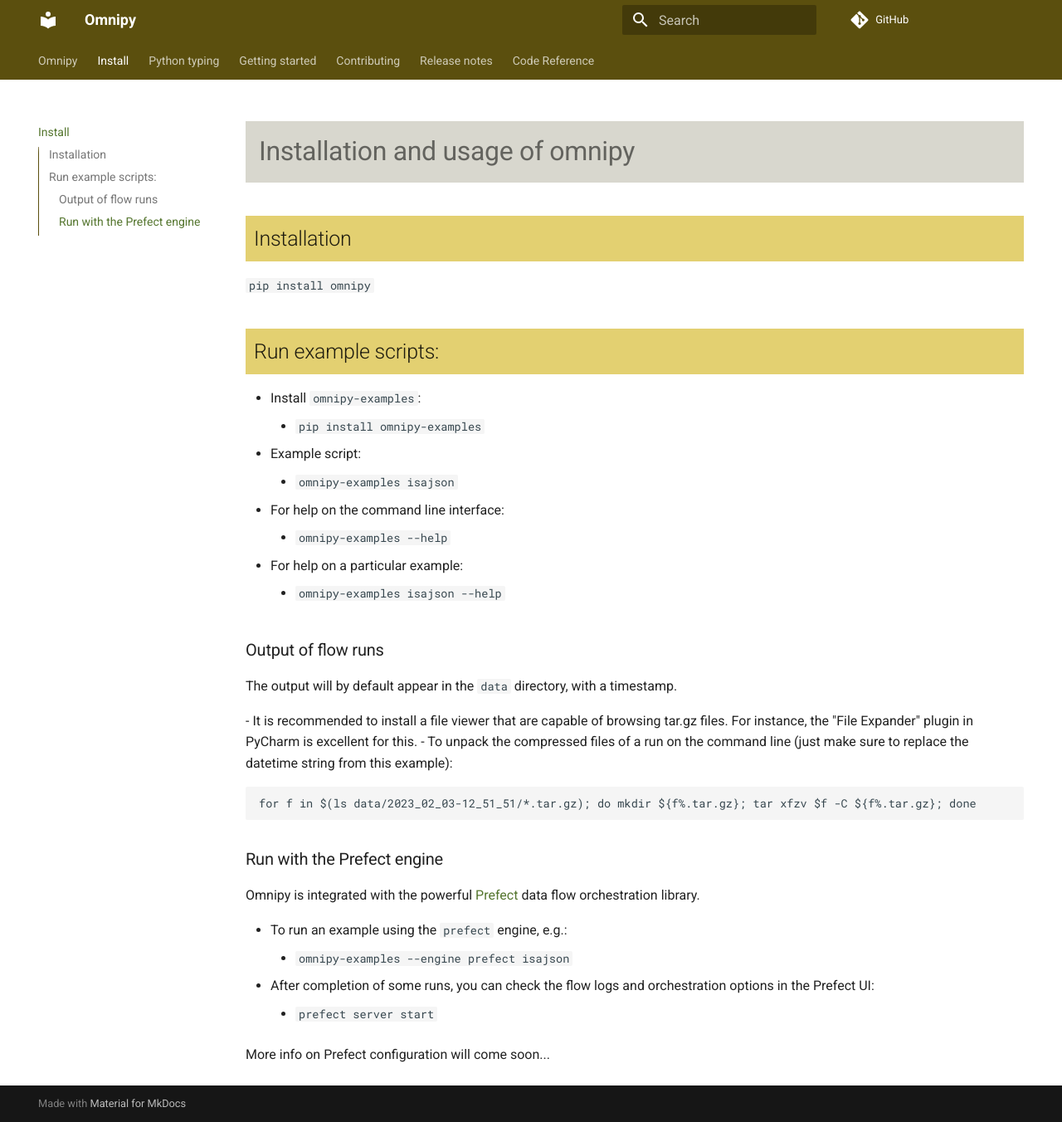
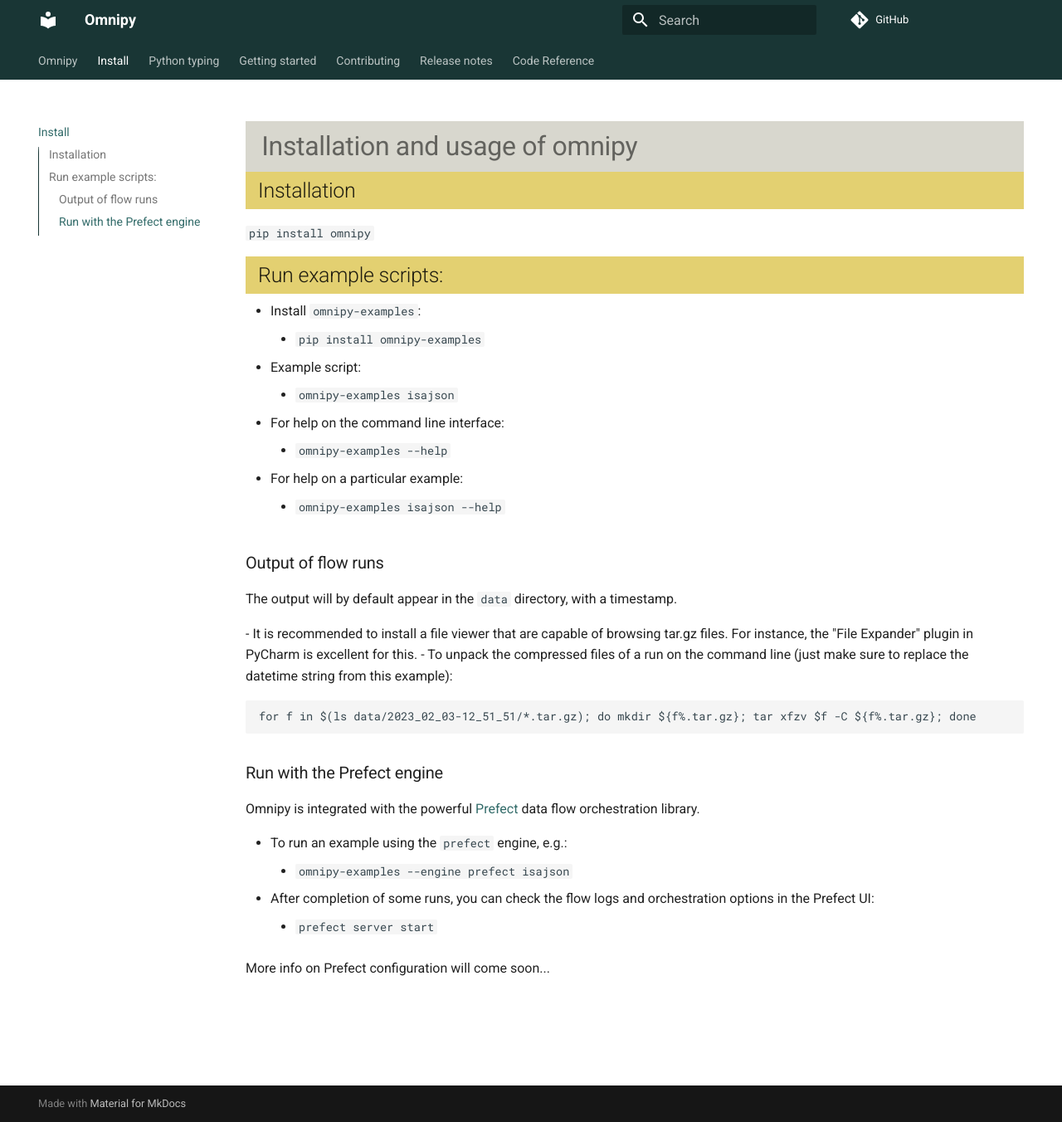
Before and after one commit to fairtracks/omnipy, an MkDocs documentation site: the page built from docs/install.md, in a window 1280 px wide and 1352 px high. Shown: the whole window at 83% size. Built offline with MkDocs 1.6.1 and Material for MkDocs 9.7.7, drawn with Linux system fonts in a browser that asks for light colours; comment, search, counter and statistics services are not loaded.

Commit message:
General color and style updates

```diff
--- a/docs/overrides/stylesheets/extra.css
+++ b/docs/overrides/stylesheets/extra.css
@@ -1,21 +1,21 @@
   [data-md-color-scheme="omnipy"] {
-    --md-typeset-a-color:                #55762f;
-    --md-primary-fg-color: #5b4f0e;
-    --md-accent-fg-color:                #7a8528;
+    --md-typeset-a-color:                #326B69;
+    --md-primary-fg-color: #193635;
+    --md-accent-fg-color:                #4FA8A5;
 
     --doc-symbol-parameter-fg-color: #848285;
     --doc-symbol-attribute-fg-color: #6278a1;
     --doc-symbol-function-fg-color: #a64112;
     --doc-symbol-method-fg-color: #bd663E;
-    --doc-symbol-class-fg-color: #55762f;
-    --doc-symbol-module-fg-color: #5b4f0e;
+    --doc-symbol-class-fg-color: #326B69;
+    --doc-symbol-module-fg-color: #193635;
 
     --doc-symbol-parameter-bg-color: #8482851a;
     --doc-symbol-attribute-bg-color: #6278a11a;
     --doc-symbol-function-bg-color: #a641121a;
     --doc-symbol-method-bg-color: #bd663E1a;
-    --doc-symbol-class-bg-color: #55762f1a;
-    --doc-symbol-module-bg-color: #5b4f0e1a;
+    --doc-symbol-class-bg-color: #326B691a;
+    --doc-symbol-module-bg-color: #1936351a;
   }
 
 /* Orange: #B84714 #BD7555 */
@@ -53,25 +53,24 @@
 
 .md-typeset .admonition.source,
 .md-typeset details.source {
-  border-color: #55762f ;
+  border-color: #326B69 ;
 }
 .md-typeset .source > .admonition-title,
 .md-typeset .source > summary {
-  background-color: #55762f1A;
+  background-color: #326B691A;
 }
 .md-typeset .source > .admonition-title::before,
 .md-typeset .source > summary::before {
-  background-color: #55762f;
+  background-color: #326B69;
   -webkit-mask-image: var(--md-admonition-icon--example);
           mask-image: var(--md-admonition-icon--example);
 }
 
 .md-typeset h1 {
-  padding: 0.5em;
   margin: 0;
   font-weight: 400;
   background-color: #d8d7ce;
-  padding: 0.5em;
+  padding: 0.3em 0.6em 0.3em 0.6em;
 }
 
 .md-typeset h1 code {
@@ -80,16 +79,25 @@
 
 .md-typeset h2 {
   background-color: #e3d071;
-  padding: 0.4em;
+  padding: 0.2em 0.6em 0.2em 0.6em;
+  margin: 0;
 }
 
 .md-typeset h2 code {
   background-color: #e3d071;
 }
 
-
 .md-typeset table:not([class]) {
     font-size: 0.9em;
+}
+
+.md-typeset ol, .md-typeset ul {
+  margin-top: 0.5em !important;
+  margin-bottom: 0.5em !important;
+}
+
+.md-typeset ol li, .md-typeset ul li {
+  margin-bottom: 0 !important;
 }
 
 
```
